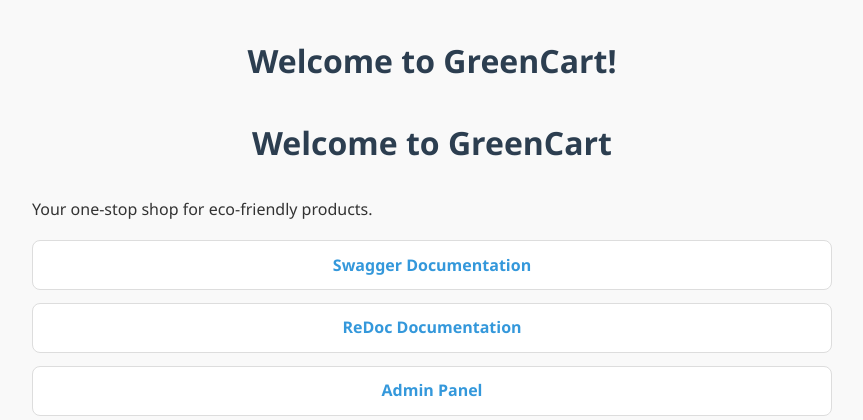
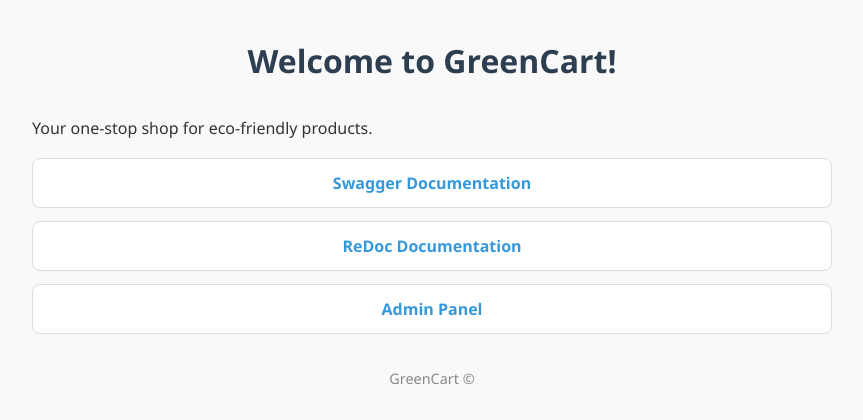
Before and after one commit to TLokeshGit/greencart-microservices, a Django app: template django_backend/shop/templates/endpoint_homepage.html in a window 1280 px wide. Shown: the top 420 px of the page, without its empty margins (208-1071 px from the left). Run offline with Django 4.2, Linux system fonts and the light colour scheme; the template is opened without the code that fills it, so the values that code supplies are empty.

Commit message:
fixed duplicate welcome text

```diff
--- a/django_backend/shop/templates/endpoint_homepage.html
+++ b/django_backend/shop/templates/endpoint_homepage.html
@@ -9,9 +9,8 @@
     <link rel="stylesheet" href="{% static 'css/styles.css' %}" />
   </head>
   <body>
-    <h1>Welcome to GreenCart!</h1>
     <header>
-      <h1>Welcome to GreenCart</h1>
+      <h1>Welcome to GreenCart!</h1>
       <p>Your one-stop shop for eco-friendly products.</p>
     </header>
     <nav>
```
